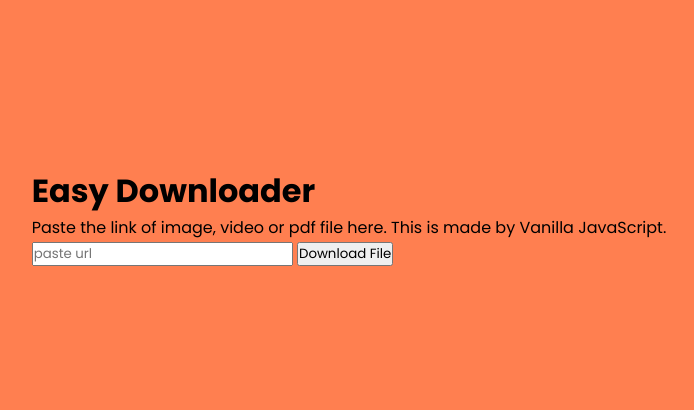
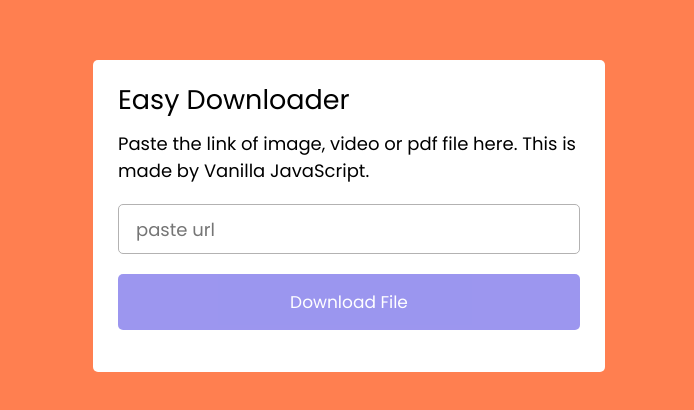
Before and after one commit to mazhars-git/easy_downloader, a plain HTML site: page index.html in a window 1280 px wide. Shown: the part 184-594 px from the top of the page, without its empty margins (291-985 px from the left). Drawn offline with Linux system fonts and the light colour scheme.

Commit message:
design done

```diff
--- a/index.html
+++ b/index.html
@@ -15,7 +15,7 @@
         </header>
 
         <form action="#">
-            <input type="url" placeholder="paste url" value="">
+            <input type="url" placeholder="paste url" required>
             <button>Download File</button>
         </form>
 
--- a/style.css
+++ b/style.css
@@ -13,3 +13,55 @@ body{
     min-height: 100vh;
     background-color: coral;
 }
+
+.wrapper{
+    background-color: #fff;
+    border-radius: 5px;
+    padding: 20px 25px 15px;
+    width: 40%;
+}
+
+header h1{
+    font-size: 27px;
+    font-weight: 500;
+}
+
+header p{
+    font-size: 18px;
+    font-weight: 500;
+    margin: 10px 0;
+}
+
+form{
+    margin: 20px 0 27px;
+}
+
+form input{
+    width: 100%;
+    height: 50px;
+    padding: 0 17px;
+    outline: none;
+    border-radius: 5px;
+    border: 1px solid #b3b2b2;
+    font-size: 18px;
+}
+
+form button{
+    opacity: 0.7;
+    width: 100%;
+    border: none;
+    outline: none;
+    color: #fff;
+    cursor: pointer;
+    padding: 15px 0;
+    font-size: 17px;
+    margin-top: 20px;
+    border-radius: 5px;
+    background: #726ae9;
+    pointer-events: none;
+}
+
+form input:valid ~ button{
+    opacity: 1;
+    pointer-events: auto;
+}
```
